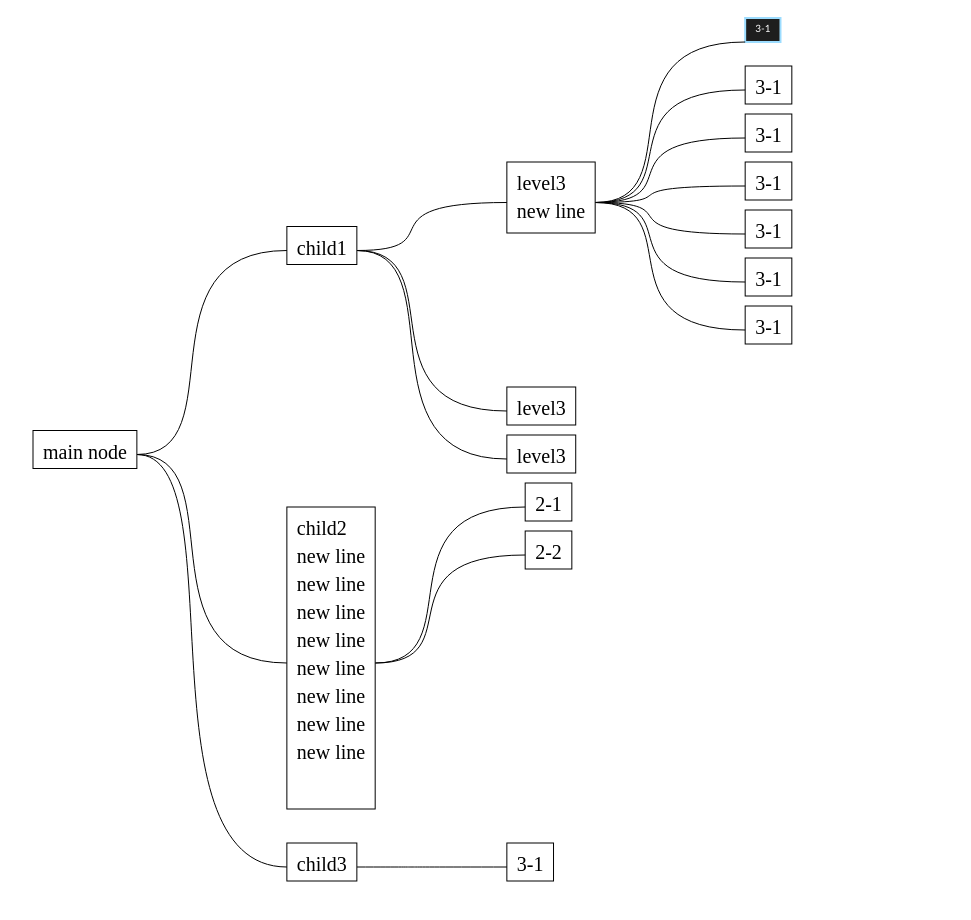
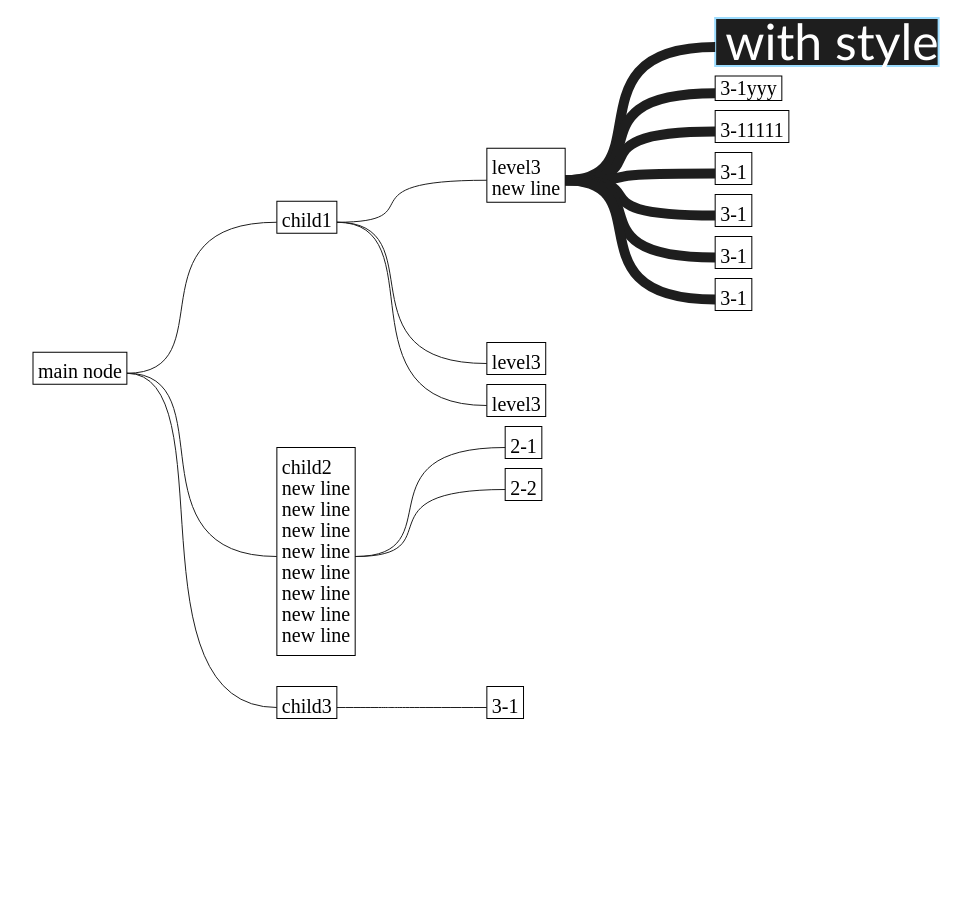
Before and after one commit to kellyiscute/canvas-mindmap, a plain HTML site: page index.html in a window 1280 px wide. Shown: the whole page, without its empty margins (25-996 px from the left). After the commit the page ends 800 px from the top, so only its background shows below. Drawn offline with Linux system fonts and the light colour scheme.

Commit message:
more styles!

```diff
--- a/index.html
+++ b/index.html
@@ -1,18 +1,19 @@
 <!DOCTYPE html>
 <html lang="en">
-
   <head>
     <meta charset="UTF-8" />
     <meta name="viewport" content="width=device-width, initial-scale=1.0" />
     <title>index</title>
   </head>
   <script>
-  const NODE_PADDING = 10
-  const X_PADDING = 150
+    const NODE_PADDING = 10;
+    const NODE_X_PADDING = 150;
 
-  function connect(x1, y1, x2, y2) {
-    const cvs = document.getElementById('c');
-    const ctx = cvs.getContext('2d');
+    function connect(x1, y1, x2, y2, style) {
+      const cvs = document.getElementById("c");
+      const ctx = cvs.getContext("2d");
+      ctx.strokeStyle = style.color;
+      ctx.lineWidth = style.width;
       ctx.beginPath();
       ctx.moveTo(x1, y1);
       ctx.bezierCurveTo(x1 + ((x2 - x1) * 2) / 3, y1, x1, y2, x2, y2);
@@ -20,53 +21,74 @@
     }
 
     function drawRect(x, y, content, style) {
-    const splittedText = content.split('\n');
-    const cvs = document.getElementById('c');
-    const ctx = cvs.getContext('2d');
+      const splittedText = content.split("\n");
+      const cvs = document.getElementById("c");
+      const ctx = cvs.getContext("2d");
       ctx.beginPath();
-    const font = style ? style.font ? style.font : '20px TimesNewRoman' : '20px TimesNewRoman'
-    const drawInfo = calcRect(content, font)
 
-    ctx.strokeStyle = '#000'
-    ctx.lineWidth = '1'
-    ctx.fillStyle = '#fff'
+      // Prepare Style
+
+      ctx.strokeStyle = "#000";
+      ctx.lineWidth = "1";
+      ctx.fillStyle = "#fff";
+
+      let INNER_PADDING = { top: 5, left: 5, bottom: 5, right: 5 };
+      const font = style
+        ? style.font
+          ? style.font
+          : "20px TimesNewRoman"
+        : "20px TimesNewRoman";
 
       if (style) {
         if (style.background) {
-        ctx.fillStyle = style.background
+          ctx.fillStyle = style.background;
         }
         if (style.borderWidth) {
-        ctx.lineWidth = style.borderWidth
+          ctx.lineWidth = style.borderWidth;
         }
         if (style.borderColor) {
-        ctx.strokeStyle = style.borderColor
+          ctx.strokeStyle = style.borderColor;
+        }
+        if (style.padding) {
+          INNER_PADDING = style.padding;
         }
       }
+
+      const drawInfo = calcRect(content, font, INNER_PADDING);
 
       ctx.fillRect(x, y, drawInfo.width, drawInfo.height - NODE_PADDING);
       ctx.strokeRect(x, y, drawInfo.width, drawInfo.height - NODE_PADDING);
 
-    ctx.fillStyle = '#000'
+      ctx.fillStyle = "#000";
       if (style) {
         if (style.foreground) {
-        ctx.fillStyle = style.foreground
+          ctx.fillStyle = style.foreground;
         }
       }
       for (let i = 0; i < splittedText.length; i++) {
-      ctx.fillText(splittedText[i], x + 10, y + (i + 1) * drawInfo.textHeight);
+        ctx.fillText(
+          splittedText[i],
+          x + INNER_PADDING.left,
+          y + (i + 1) * drawInfo.textHeight + INNER_PADDING.top
+        );
       }
-    const result = { x: x, y: y, width: drawInfo.width, height: drawInfo.height };
-    return result
+      const result = {
+        x: x,
+        y: y,
+        width: drawInfo.width,
+        height: drawInfo.height,
+      };
+      return result;
     }
 
-  function calcRect(content, font) {
-    const splittedText = content.split('\n');
-    const cvs = document.getElementById('c');
-    const ctx = cvs.getContext('2d');
+    function calcRect(content, font, padding) {
+      const splittedText = content.split("\n");
+      const cvs = document.getElementById("c");
+      const ctx = cvs.getContext("2d");
       if (font) {
         ctx.font = font;
       } else {
-      ctx.font = '20px TimesNewRoman'
+        ctx.font = "20px TimesNewRoman";
       }
       const measure = ctx.measureText(content);
       let textWidth = 0;
@@ -78,107 +100,139 @@
       }
       const textHeight =
         (measure.actualBoundingBoxAscent - measure.actualBoundingBoxDescent) *
-      2;
-    const nodewidth = textWidth + 20;
+        1.5;
+      const nodewidth = textWidth + padding.left + padding.right;
       const nodeheight =
-      textHeight * splittedText.length + 5 * splittedText.length + 5;
+        textHeight * splittedText.length +
+        splittedText.length +
+        padding.top +
+        padding.bottom;
 
-    const result = { width: nodewidth, height: nodeheight + NODE_PADDING, textHeight: textHeight };
-    return result
+      const result = {
+        width: nodewidth,
+        height: nodeheight + NODE_PADDING,
+        textHeight: textHeight,
+      };
+      return result;
     }
 
-  function buildTree(node, baseX, baseY, parentNode) {
+    function buildTree(node, baseX, baseY) {
       if (!baseX) {
         baseX = 50;
       }
       if (!baseY) {
         baseY = 10;
       }
+      let connectionStyle;
+      if (!node.connectionStyle) {
+        connectionStyle = { width: "1", color: "#1e1e1e" };
+      } else {
+        connectionStyle = node.connectionStyle;
+        console.log(connectionStyle);
+      }
 
       let treeHeight = 0;
-    const thisNode = calcRect(node.content)
-    const connectPoints = []
+      let font;
+      let INNER_PADDING = { top: 5, left: 5, bottom: 5, right: 5 };
+      if (node.style) {
+        font = node.style.font;
+        if (node.style.padding) {
+          INNER_PADDING = node.style.padding;
+        }
+      }
+      const thisNode = calcRect(node.content, font, INNER_PADDING);
+      const connectPoints = [];
       if (node.children) {
         let info;
         for (const childNode of node.children) {
           info = buildTree(
             childNode,
-          baseX + thisNode.width + X_PADDING,
+            baseX + thisNode.width + NODE_X_PADDING,
             treeHeight + baseY
           );
           treeHeight += info.treeHeight + info.selfHeight;
-        connectPoints.push(info.connectPoint)
+          connectPoints.push(info.connectPoint);
         }
         treeHeight -= info.selfHeight;
       }
       for (const point of connectPoints) {
-      connect(baseX + thisNode.width, baseY + treeHeight / 2 + thisNode.height / 2, baseX + thisNode.width + X_PADDING, point);
+        console.log(connectionStyle);
+        connect(
+          baseX + thisNode.width,
+          baseY + treeHeight / 2 + thisNode.height / 2,
+          baseX + thisNode.width + NODE_X_PADDING,
+          point,
+          connectionStyle
+        );
       }
 
       drawRect(baseX, baseY + treeHeight / 2, node.content, node.style);
-    return { treeHeight: treeHeight, selfHeight: thisNode.height, connectPoint: baseY + treeHeight / 2 + thisNode.height / 2 };
+      return {
+        treeHeight: treeHeight,
+        selfHeight: thisNode.height,
+        connectPoint: baseY + treeHeight / 2 + thisNode.height / 2,
+      };
     }
-
   </script>
 
   <body>
     <canvas id="c" height="300" width="300"></canvas>
   </body>
   <script>
-  const cvs = document.getElementById('c');
+    const cvs = document.getElementById("c");
 
     const data = {
-    content: 'main node',
+      content: "main node",
       children: [
         {
-        content: 'child1',
+          content: "child1",
           children: [
             {
-            content: 'level3\nnew line',
+              connectionStyle: {
+                width: "10",
+                color: "#1e1e1e",
+              },
+              content: "level3\nnew line",
               children: [
                 {
-                content: '3-1', style: {
-                  background: '#1e1e1e',
-                  foreground: "#ffffff",
-                  borderColor: '#9cdcfe',
-                  borderWidth: '2',
-                  font: '10px Calibri'
-                }
+                  content: "with style",
+                  style: {
+                    background: "#1e1e1e",
+                    foreground: "white",
+                    borderColor: "#9cdcfe",
+                    borderWidth: "2",
+                    font: "50px Calibri",
+                    padding: { left: 10, top: 0, bottom: 5, right: 0 },
                   },
-              { content: '3-1' },
-              { content: '3-1' },
-              { content: '3-1' },
-              { content: '3-1' },
-              { content: '3-1' },
-              { content: '3-1', bg: '' },
-            ]
                 },
-          { content: 'level3' },
-          { content: 'level3' },
+                { content: "3-1yyy" },
+                { content: "3-11111" },
+                { content: "3-1" },
+                { content: "3-1" },
+                { content: "3-1" },
+                { content: "3-1", bg: "" },
+              ],
+            },
+            { content: "level3" },
+            { content: "level3" },
           ],
         },
         {
-        content: 'child2\nnew line\nnew line\nnew line\nnew line\nnew line\nnew line\nnew line\nnew line',
-        children: [
-          { content: '2-1' },
-          { content: '2-2' },
-        ]
+          content:
+            "child2\nnew line\nnew line\nnew line\nnew line\nnew line\nnew line\nnew line\nnew line",
+          children: [{ content: "2-1" }, { content: "2-2" }],
         },
         {
-        content: 'child3',
-        children: [
-          { content: '3-1' }
-        ]
+          content: "child3",
+          children: [{ content: "3-1" }],
         },
       ],
     };
 
     const d = buildTree(data);
-  cvs.height = d.treeHeight + 100
-  console.log(d)
-  cvs.width = window.innerWidth
+    cvs.height = d.treeHeight + 100;
+    console.log(d);
+    cvs.width = window.innerWidth;
     buildTree(data);
-
   </script>
-
 </html>
```
Lines whose indentation alone changed are shown as unchanged.
